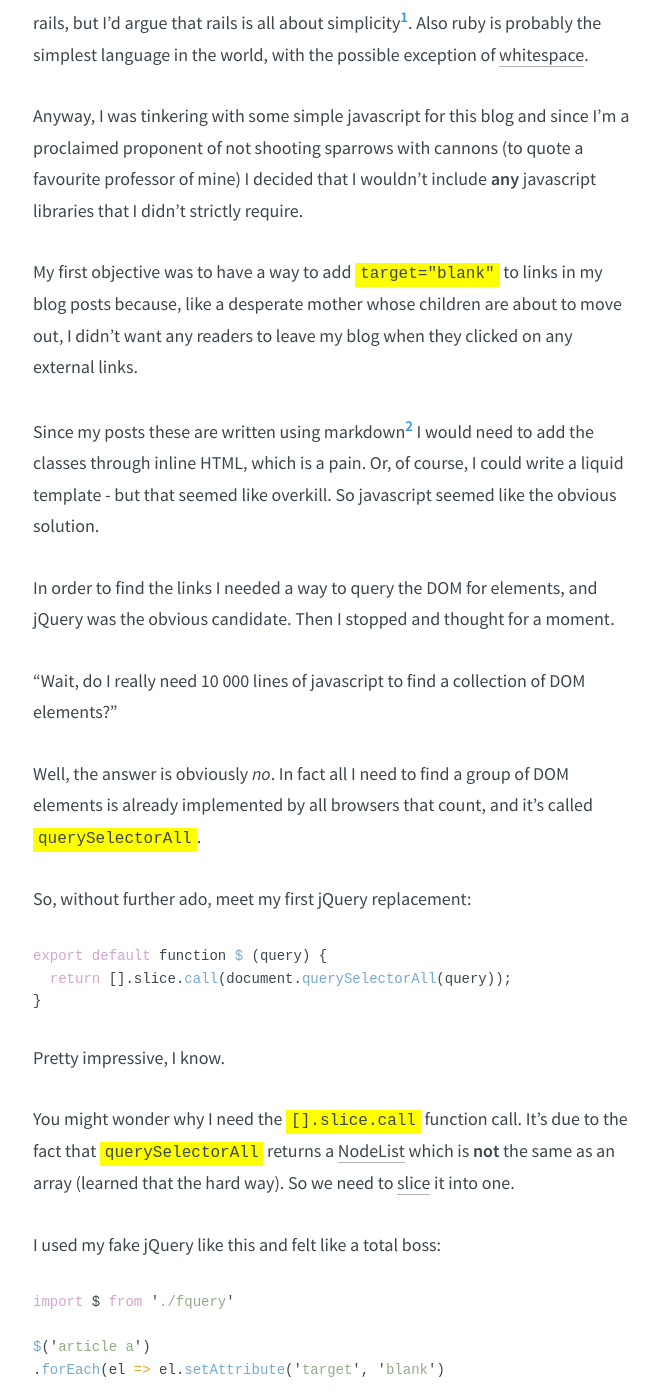
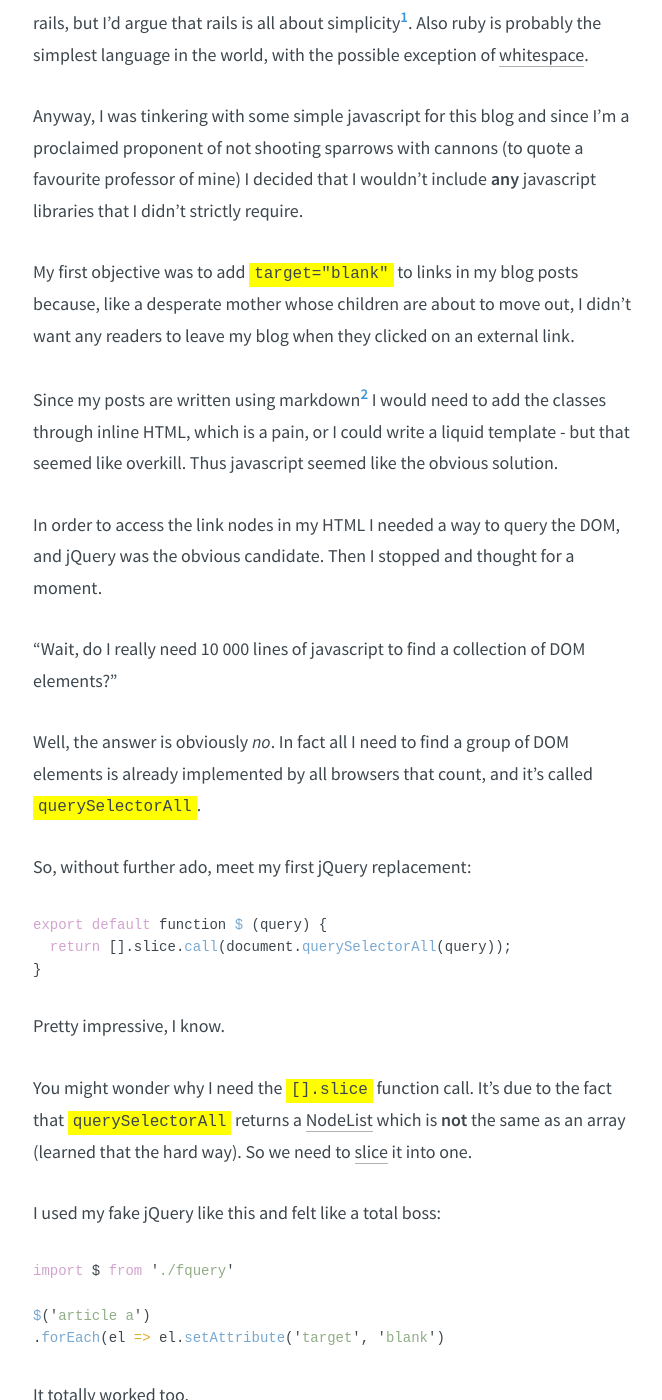
Before and after one commit to nicohvi/nicohvi.github.io, a Jekyll site: the page built from _posts/2016-03-10-diy-jquery.md, in a window 1280 px wide and 1400 px high, scrolled down 346 px. Shown: the whole window, without its empty margins (307-969 px from the left). Built offline with Jekyll 4.4.1, drawn with Linux system fonts in a browser that asks for light colours; comment, search, counter and statistics services are not loaded; some of the changed text lies outside the part shown.

Commit message:
typos and :poop

```diff
--- a/_posts/2016-03-10-diy-jquery.md
+++ b/_posts/2016-03-10-diy-jquery.md
@@ -18,19 +18,18 @@ cannons (to quote a favourite professor of mine) I decided that I
 wouldn't include **any** javascript libraries that I didn't strictly
 require.
 
-My first objective was to have a way to add `target="blank"` to links
+My first objective was to add `target="blank"` to links
 in my blog posts because, like a desperate mother whose children are
 about to move out, I didn't want any readers to leave my blog when
-they clicked on any external links.
+they clicked on an external link.
 
-Since my posts these are written using markdown[^2] I would
-need to add the classes through inline HTML, which is a pain.
-Or, of course, I could write a liquid template - but that
-seemed like overkill. So javascript seemed like the obvious solution.
+Since my posts are written using markdown[^2] I would
+need to add the classes through inline HTML, which is a pain,
+or I could write a liquid template - but that
+seemed like overkill. Thus javascript seemed like the obvious solution.
 
-In order to find the links I needed a way to query the DOM for
-elements, and jQuery was the obvious candidate. Then I
-stopped and thought for a moment.
+In order to access the link nodes in my HTML I needed a way to query the DOM,
+and jQuery was the obvious candidate. Then I stopped and thought for a moment.
 
 "Wait, do I really need 10 000 lines of javascript to find a
 collection of DOM elements?"
@@ -49,7 +48,7 @@ export default function $ (query) {
 
 Pretty impressive, I know.
 
-You might wonder why I need the `[].slice.call` function call. It's due
+You might wonder why I need the `[].slice` function call. It's due
 to the fact that `querySelectorAll` returns a [NodeList](https://developer.mozilla.org/en-US/docs/Web/API/NodeList) which is **not**
 the same as an array (learned that the hard way). So we need to
 [slice](https://developer.mozilla.org/en/docs/Web/JavaScript/Reference/Global_Objects/Array/slice) it into one.
@@ -135,10 +133,11 @@ Ah, so amazing.
 Just like that I had all the features I needed (for now anyway),
 and it came at the total cost of 61 LOC. Joy to the world etc.
 
-*UPDATE*
+**UPDATE**
 
-I actually decided that I wanted to make *all* external links open
-in a new window, and this was easily accomplished like so:
+I eventually decided that I wanted to make *all* external links open
+in a new window (regardless if they were in a blog post or not),
+and this was easily accomplished like so:
 
 {% highlight javascript %}
 
```
Also changed, not shown: other parts of _posts/2016-03-10-diy-jquery.md (+4 -5 lines).
